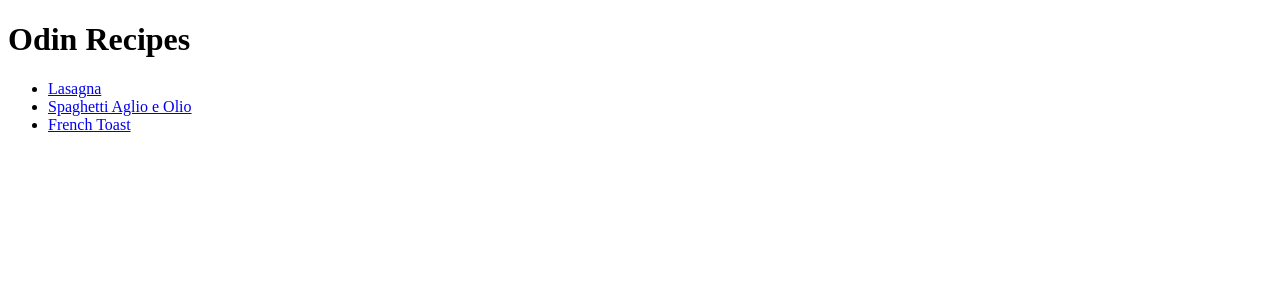
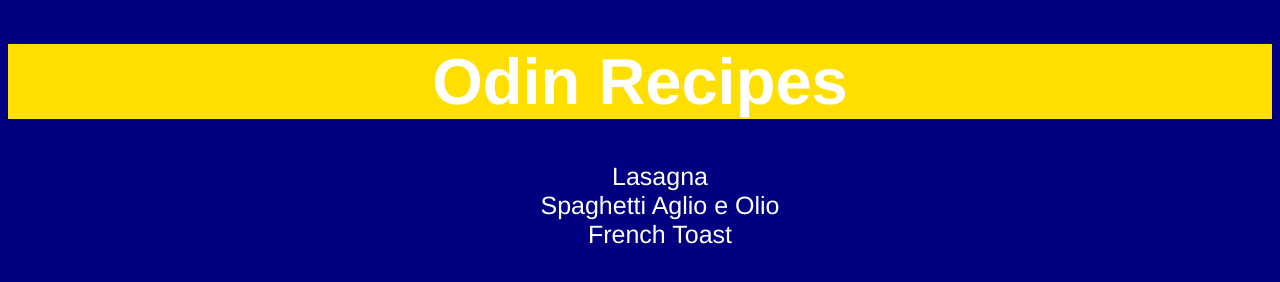
Before and after one commit to elaphedev/odin-recipes, a plain HTML site: page index.html in a window 1280 px wide. Drawn offline with Linux system fonts and the light colour scheme.

Commit message:
Add basic style to homepage

```diff
--- a/index.html
+++ b/index.html
@@ -3,6 +3,7 @@
   <head>
     <meta charset="UTF-8">
     <title>Odin Recipes</title>
+    <link rel="stylesheet" href="style.css">
   </head>
   <body>
     <h1>Odin Recipes</h1>
--- /dev/null
+++ b/style.css
@@ -0,0 +1,33 @@
+* {
+  font-family: Helvetica, Arial, sans-serif;
+  background-color: navy;
+}
+
+h1 {
+  font-size: 65px;
+  text-align: center;
+  background-color: rgb(255,223,0);
+  color: white;
+}
+
+ul {
+  list-style-type: none;
+  font-size: 25px;
+  text-align: center;
+}
+
+a {
+  text-decoration: none;
+}
+
+a:link {
+  color: white;
+}
+
+a:visited {
+  color: white;
+}
+
+a:hover {
+  color: rgb(255,223,0);
+}
```
